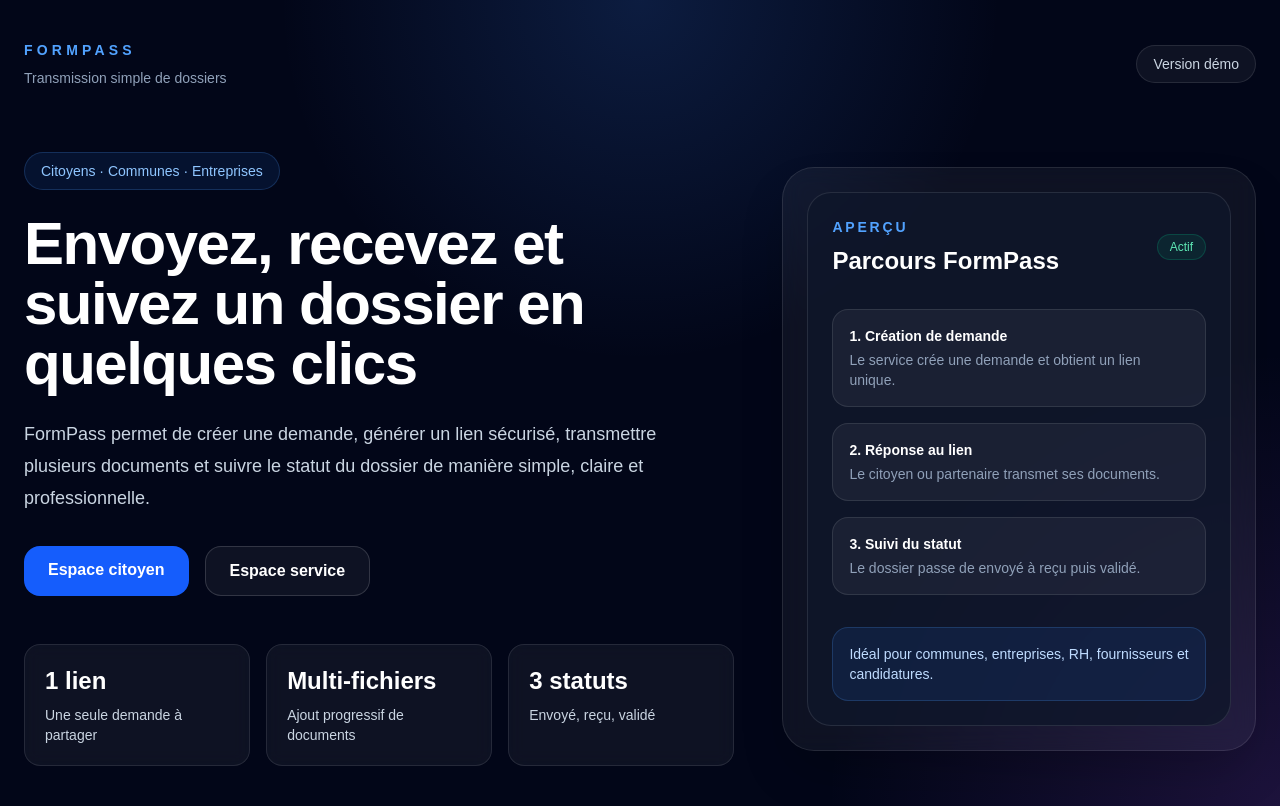
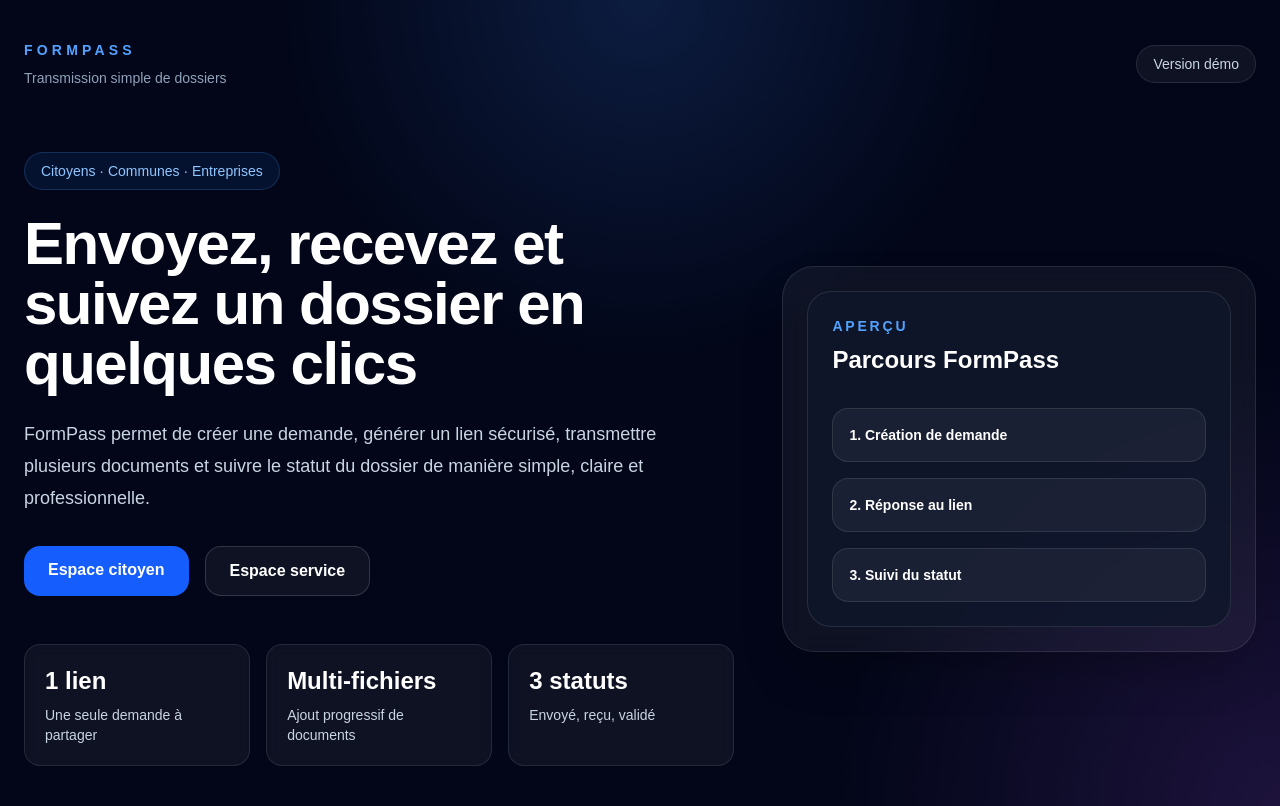
Before and after one commit to bachiratmani1313-spec/Formpass, a Next.js app: page / in a window 1280 px wide. Built offline with nearby package versions, Linux system fonts and the light colour scheme.

Commit message:
fix buttons homepage

```diff
--- a/app/page.tsx
+++ b/app/page.tsx
@@ -2,9 +2,12 @@ export default function Home() {
   return (
     <main className="min-h-screen bg-slate-950 text-white">
       <section className="relative overflow-hidden">
-        <div className="absolute inset-0 bg-[radial-gradient(circle_at_top,rgba(59,130,246,0.18),transparent_35%),radial-gradient(circle_at_bottom_right,rgba(168,85,247,0.16),transparent_30%)]" />
+
+        {/* IMPORTANT : pointer-events-none pour ne pas bloquer les clics */}
+        <div className="pointer-events-none absolute inset-0 bg-[radial-gradient(circle_at_top,rgba(59,130,246,0.18),transparent_35%),radial-gradient(circle_at_bottom_right,rgba(168,85,247,0.16),transparent_30%)]" />
 
         <div className="relative mx-auto flex min-h-screen max-w-7xl flex-col px-6 py-10">
+
           <header className="mb-16 flex items-center justify-between">
             <div>
               <p className="text-sm font-semibold uppercase tracking-[0.3em] text-blue-400">
@@ -21,6 +24,7 @@ export default function Home() {
           </header>
 
           <div className="grid flex-1 items-center gap-12 lg:grid-cols-[1.2fr_0.8fr]">
+
             <div>
               <div className="mb-6 inline-flex rounded-full border border-blue-400/20 bg-blue-500/10 px-4 py-2 text-sm text-blue-300">
                 Citoyens · Communes · Entreprises
@@ -37,6 +41,7 @@ export default function Home() {
               </p>
 
               <div className="mt-8 flex flex-wrap gap-4">
+
                 <a
                   href="/citoyen"
                   className="rounded-2xl bg-blue-600 px-6 py-3 font-semibold text-white transition hover:bg-blue-500"
@@ -50,6 +55,7 @@ export default function Home() {
                 >
                   Espace service
                 </a>
+
               </div>
 
               <div className="mt-12 grid gap-4 sm:grid-cols-3">
@@ -78,28 +84,19 @@ export default function Home() {
 
             <div className="rounded-[2rem] border border-white/10 bg-white/5 p-6 shadow-2xl backdrop-blur-md">
               <div className="rounded-[1.5rem] border border-white/10 bg-slate-900/80 p-6">
-                <div className="flex items-center justify-between">
-                  <div>
-                    <p className="text-sm font-semibold uppercase tracking-[0.2em] text-blue-400">
-                      Aperçu
-                    </p>
-                    <h2 className="mt-2 text-2xl font-bold text-white">
-                      Parcours FormPass
-                    </h2>
-                  </div>
 
-                  <div className="rounded-full border border-emerald-400/20 bg-emerald-500/10 px-3 py-1 text-xs font-medium text-emerald-300">
-                    Actif
-                  </div>
-                </div>
+                <p className="text-sm font-semibold uppercase tracking-[0.2em] text-blue-400">
+                  Aperçu
+                </p>
+
+                <h2 className="mt-2 text-2xl font-bold text-white">
+                  Parcours FormPass
+                </h2>
 
                 <div className="mt-8 space-y-4">
                   <div className="rounded-2xl border border-white/10 bg-white/5 p-4">
                     <p className="text-sm font-semibold text-white">
                       1. Création de demande
-                    </p>
-                    <p className="mt-1 text-sm text-slate-400">
-                      Le service crée une demande et obtient un lien unique.
                     </p>
                   </div>
 
@@ -107,29 +104,18 @@ export default function Home() {
                     <p className="text-sm font-semibold text-white">
                       2. Réponse au lien
                     </p>
-                    <p className="mt-1 text-sm text-slate-400">
-                      Le citoyen ou partenaire transmet ses documents.
-                    </p>
                   </div>
 
                   <div className="rounded-2xl border border-white/10 bg-white/5 p-4">
                     <p className="text-sm font-semibold text-white">
                       3. Suivi du statut
                     </p>
-                    <p className="mt-1 text-sm text-slate-400">
-                      Le dossier passe de envoyé à reçu puis validé.
-                    </p>
                   </div>
                 </div>
 
-                <div className="mt-8 rounded-2xl border border-blue-400/20 bg-blue-500/10 p-4">
-                  <p className="text-sm font-medium text-blue-200">
-                    Idéal pour communes, entreprises, RH, fournisseurs et
-                    candidatures.
-                  </p>
-                </div>
               </div>
             </div>
+
           </div>
         </div>
       </section>
```
